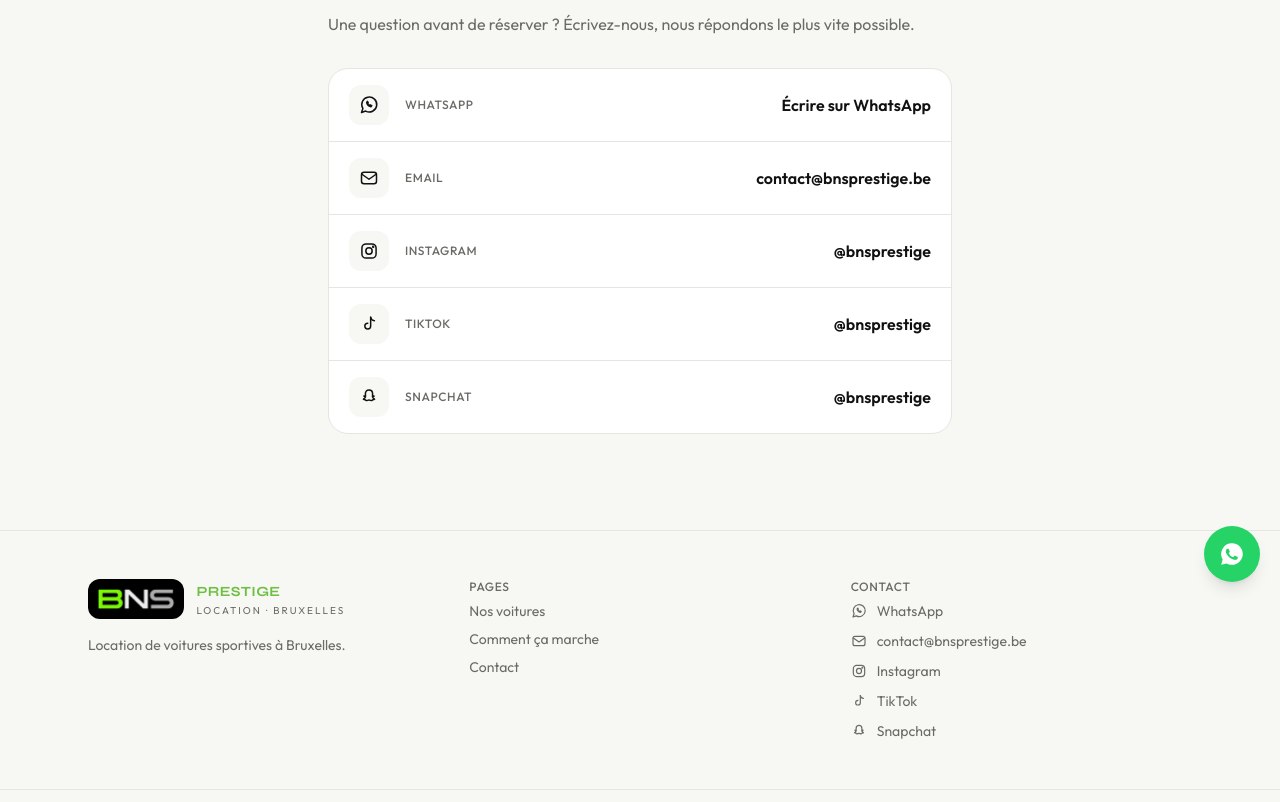
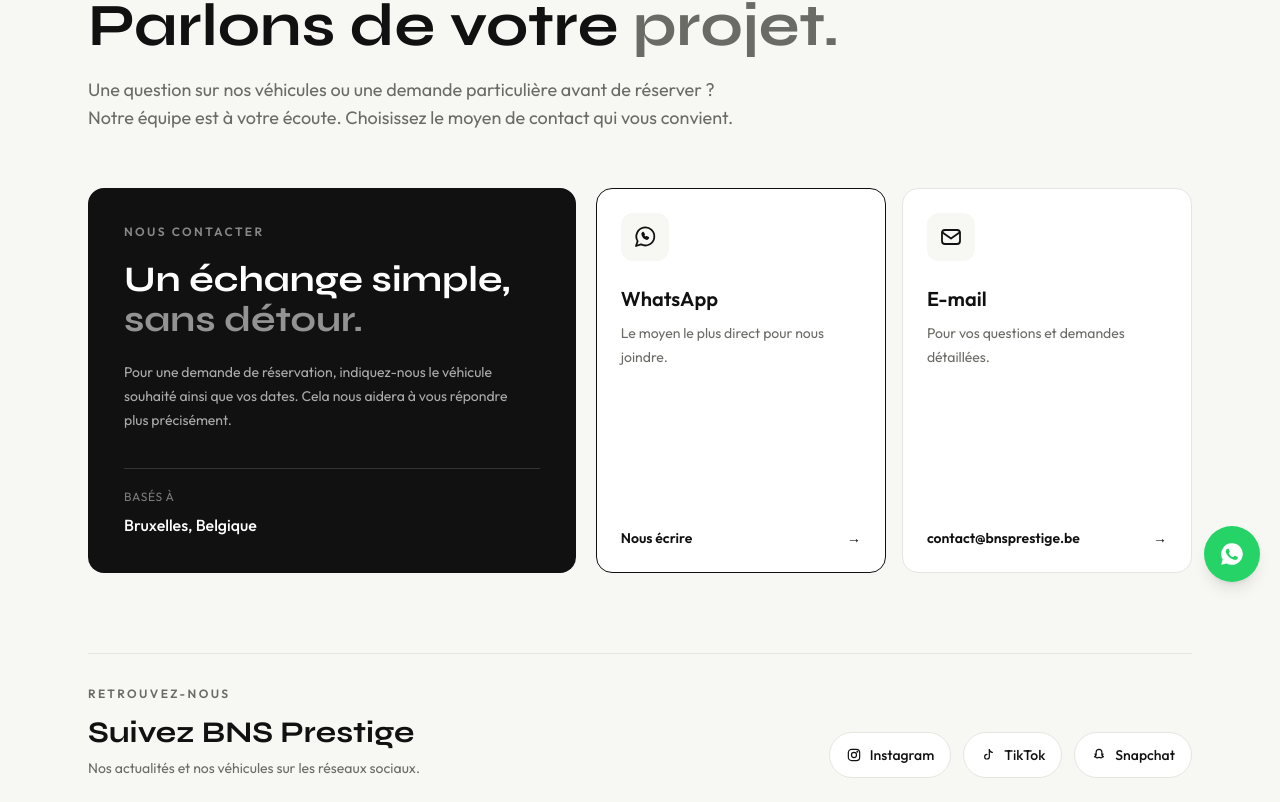
Before and after one commit to bns-prestige/BNS-Prestige-WEB, a Next.js app: page /contact in a window 1280 px wide. Shown: the part 198-1000 px from the top of the page. Built offline with nearby package versions, Linux system fonts and the light colour scheme; no server answers.

Commit message:
Improve BNS Prestige contact page design

```diff
--- a/src/app/contact/page.tsx
+++ b/src/app/contact/page.tsx
@@ -2,29 +2,103 @@ import type { Metadata } from 'next';
 import { whatsappGeneric } from '@/lib/whatsapp';
 import { siteConfig } from '@/config/site';
 import SocialIcon, { type IconName } from '@/components/SocialIcon';
-export const metadata: Metadata = { title: 'Contact' };
+
+export const metadata: Metadata = {
+  title: 'Contact',
+  description: 'Contactez BNS Prestige pour toute question concernant nos voitures sportives et vos demandes de réservation à Bruxelles.',
+};
 
 export default function Page() {
-  const rows: { label: string; text: string; href: string; icon: IconName }[] = [
-    { label: 'WhatsApp', text: 'Écrire sur WhatsApp', href: whatsappGeneric(), icon: 'whatsapp' },
-    { label: 'Email', text: siteConfig.contactEmail, href: `mailto:${siteConfig.contactEmail}`, icon: 'email' },
-    ...siteConfig.socials.map((s) => ({ label: s.label, text: '@bnsprestige', href: s.url, icon: s.icon })),
+  const contactMethods: { label: string; description: string; action: string; href: string; icon: IconName; primary?: boolean }[] = [
+    {
+      label: 'WhatsApp',
+      description: 'Le moyen le plus direct pour nous joindre.',
+      action: 'Nous écrire',
+      href: whatsappGeneric(),
+      icon: 'whatsapp',
+      primary: true,
+    },
+    {
+      label: 'E-mail',
+      description: 'Pour vos questions et demandes détaillées.',
+      action: siteConfig.contactEmail,
+      href: `mailto:${siteConfig.contactEmail}`,
+      icon: 'email',
+    },
   ];
+
   return (
-    <div className="mx-auto max-w-2xl px-6 pt-16">
-      <h1 className="text-4xl sm:text-5xl">Contact</h1>
-      <p className="mt-4 text-muted">Une question avant de réserver ? Écrivez-nous, nous répondons le plus vite possible.</p>
-      <ul className="card mt-8 divide-y divide-line">
-        {rows.map((r) => (
-          <li key={r.label}>
-            <a href={r.href} {...(r.href.startsWith('http') ? { target: '_blank', rel: 'noopener noreferrer' } : {})} className="flex items-center gap-4 px-5 py-4 hover:bg-paper">
-              <span className="grid h-10 w-10 shrink-0 place-items-center rounded-xl bg-paper text-ink"><SocialIcon name={r.icon} /></span>
-              <span className="label !mb-0 flex-1">{r.label}</span>
-              <span className="font-semibold">{r.text}</span>
+    <div className="mx-auto max-w-6xl px-6 pb-8 pt-14 sm:pt-20">
+      <div className="max-w-3xl">
+        <p className="text-xs font-semibold uppercase tracking-[0.24em] text-muted">BNS Prestige · Bruxelles</p>
+        <h1 className="mt-4 text-4xl sm:text-6xl">Parlons de votre <span className="text-muted">projet.</span></h1>
+        <p className="mt-5 max-w-2xl text-base leading-7 text-muted sm:text-lg">
+          Une question sur nos véhicules ou une demande particulière avant de réserver ?
+          Notre équipe est à votre écoute. Choisissez le moyen de contact qui vous convient.
+        </p>
+      </div>
+
+      <div className="mt-10 grid gap-5 lg:mt-14 lg:grid-cols-[0.9fr_1.1fr]">
+        <section className="rounded-2xl bg-ink p-7 text-white sm:p-9">
+          <p className="text-xs font-semibold uppercase tracking-[0.2em] text-white/50">Nous contacter</p>
+          <h2 className="mt-5 text-3xl leading-tight sm:text-4xl">Un échange simple, <span className="text-white/55">sans détour.</span></h2>
+          <p className="mt-5 max-w-sm text-sm leading-6 text-white/65">
+            Pour une demande de réservation, indiquez-nous le véhicule souhaité ainsi que vos dates.
+            Cela nous aidera à vous répondre plus précisément.
+          </p>
+          <div className="mt-9 border-t border-white/15 pt-5">
+            <p className="text-xs uppercase tracking-wider text-white/45">Basés à</p>
+            <p className="mt-2 font-medium">Bruxelles, Belgique</p>
+          </div>
+        </section>
+
+        <div className="grid gap-4 sm:grid-cols-2">
+          {contactMethods.map((item) => (
+            <a
+              key={item.label}
+              href={item.href}
+              target={item.href.startsWith('http') ? '_blank' : undefined}
+              rel={item.href.startsWith('http') ? 'noopener noreferrer' : undefined}
+              className={`group flex min-h-56 flex-col rounded-2xl border p-6 transition-all hover:-translate-y-1 hover:shadow-lg ${item.primary ? 'border-ink bg-white' : 'border-line bg-white hover:border-ink/30'}`}
+            >
+              <span className="grid h-12 w-12 place-items-center rounded-xl bg-paper text-ink">
+                <SocialIcon name={item.icon} className="h-6 w-6" />
+              </span>
+              <span className="mt-6 text-xl font-semibold">{item.label}</span>
+              <span className="mt-2 text-sm leading-6 text-muted">{item.description}</span>
+              <span className="mt-auto flex items-center justify-between pt-6 text-sm font-semibold">
+                {item.action}
+                <span aria-hidden="true" className="transition-transform group-hover:translate-x-1">→</span>
+              </span>
             </a>
-          </li>
-        ))}
-      </ul>
+          ))}
+        </div>
+      </div>
+
+      <section className="mt-14 border-t border-line pt-8 sm:mt-20">
+        <div className="flex flex-col justify-between gap-5 sm:flex-row sm:items-end">
+          <div>
+            <p className="text-xs font-semibold uppercase tracking-[0.2em] text-muted">Retrouvez-nous</p>
+            <h2 className="mt-3 text-2xl sm:text-3xl">Suivez BNS Prestige</h2>
+            <p className="mt-2 text-sm text-muted">Nos actualités et nos véhicules sur les réseaux sociaux.</p>
+          </div>
+          <div className="flex flex-wrap gap-3">
+            {siteConfig.socials.map((social) => (
+              <a
+                key={social.label}
+                href={social.url}
+                target="_blank"
+                rel="noopener noreferrer"
+                aria-label={`BNS Prestige sur ${social.label}`}
+                className="inline-flex items-center gap-2 rounded-full border border-line bg-white px-4 py-3 text-sm font-medium transition-colors hover:border-ink hover:bg-paper"
+              >
+                <SocialIcon name={social.icon} className="h-4 w-4" />
+                {social.label}
+              </a>
+            ))}
+          </div>
+        </div>
+      </section>
     </div>
   );
 }
```
